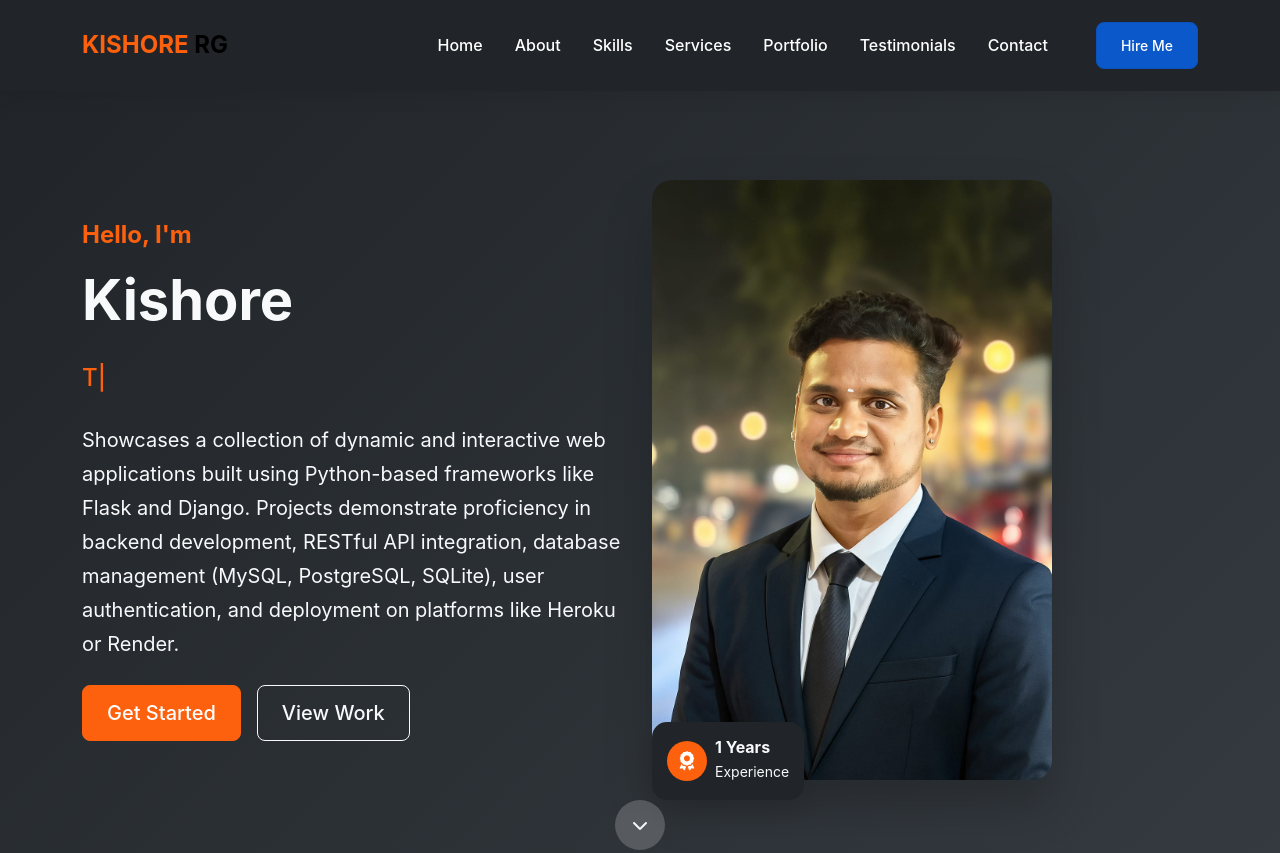
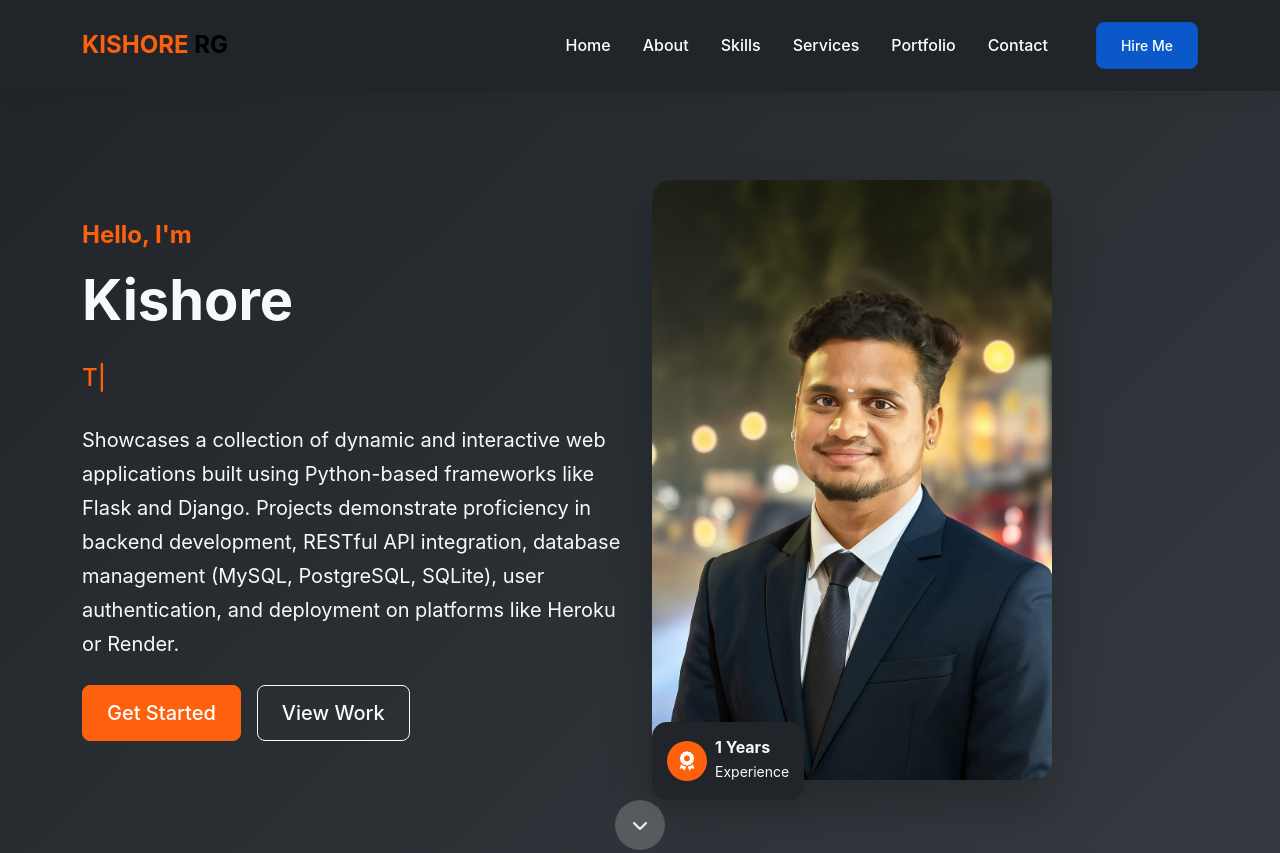
Before and after one commit to KISHORE-RG/Portfolio, a plain HTML site: page index.html in a window 1280 px wide. Shown: the top 853 px of the page. Drawn offline with nearby package versions, Linux system fonts and the light colour scheme.

Commit message:
Update index.html

```diff
--- a/index.html
+++ b/index.html
@@ -43,9 +43,7 @@
                     <li class="nav-item">
                         <a class="nav-link" href="#portfolio">Portfolio</a>
                     </li>
-                    <li class="nav-item">
-                        <a class="nav-link" href="#testimonials">Testimonials</a>
-                    </li>
+
                     <li class="nav-item">
                         <a class="nav-link" href="#contact">Contact</a>
                     </li>
```
